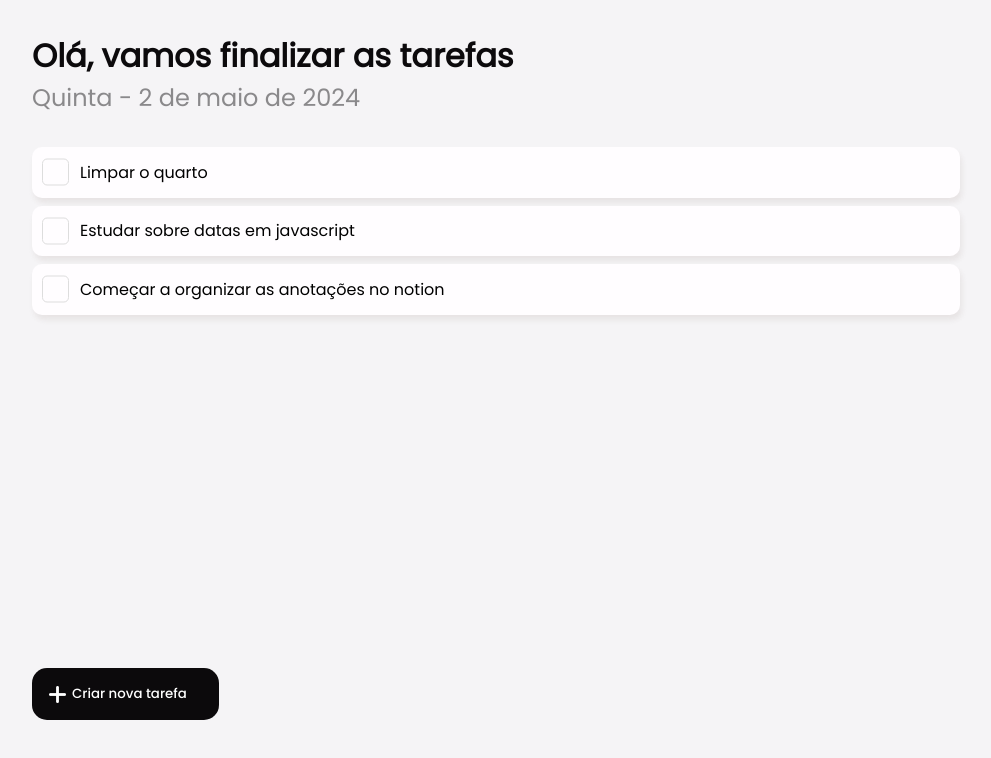
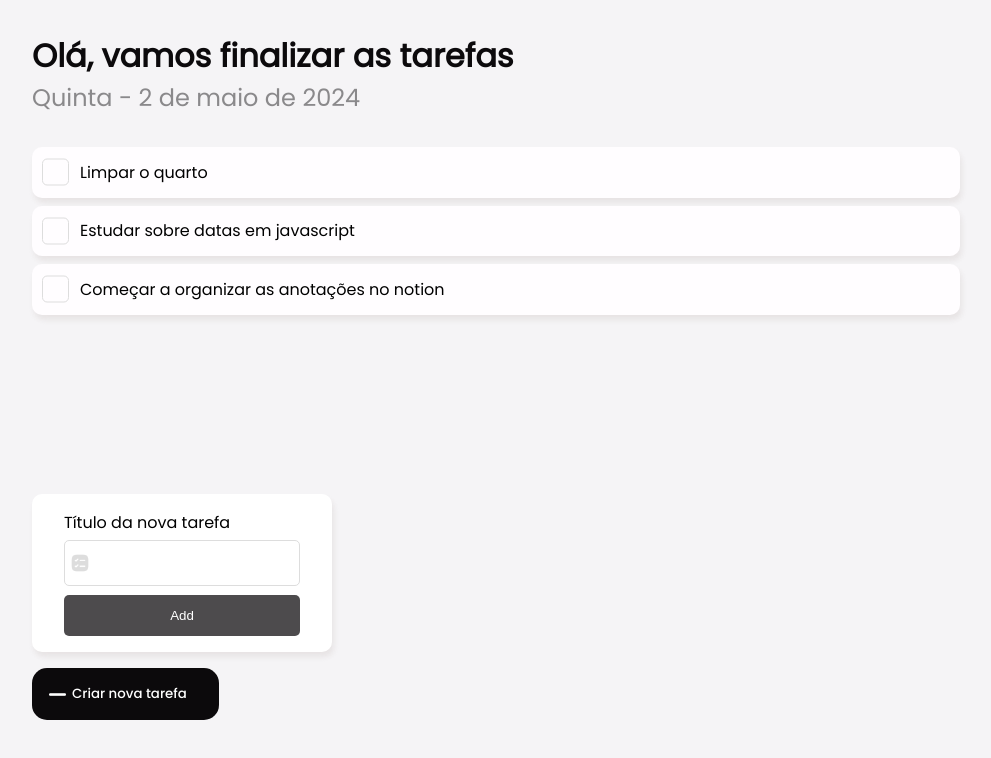
Before and after one commit to andersonlscesar/react-apps, a React (Create React App) app in the folder 01-todolist/: page / in a window 1280 px wide. Both pictures are taken after a click on the button "Criar nova tarefa". Shown: the top 758 px of the page, without its empty margins (144-1135 px from the left). Built offline with nearby package versions, Linux system fonts and the light colour scheme.

Commit message:
form add new task pronto

```diff
--- a/01-todolist/src/Components/CreateNewTask.js
+++ b/01-todolist/src/Components/CreateNewTask.js
@@ -1,11 +1,32 @@
+import { useState } from "react";
+
 export default function CreateNewTask() {
+
+    const [ isUp, setIsUp ] = useState( false );
+
+    const bgIcon = {
+        backgroundImage: `url("./img/${ !isUp ? 'plus.png' : 'minus.png' }")`
+    }
 
     return (
 
         <div className="add-new-task">
-            <button>Criar nova tarefa</button>
+            { isUp && <Form />}
+            <button style={ bgIcon } type="button" className="primary-button" onClick={ _ => setIsUp( up => !up ) }>Criar nova tarefa</button>
         </div>
 
     );
 
 }
+
+
+function Form() {
+
+    return (
+        <form className="add-new-task-content" >
+            <label>Título da nova tarefa</label>
+            <input type="text" id="new-task"/>
+            <button type="submit" className="secondary-button">Add</button>
+        </form>
+    );
+}
--- a/01-todolist/src/styles.css
+++ b/01-todolist/src/styles.css
@@ -86,6 +86,8 @@ body {
     cursor: pointer;
 }
 
+
+
 .task-list label::before {
     content: "";
     position: absolute;
@@ -115,7 +117,7 @@ body {
     bottom: 10%;
 }
 
-.add-new-task button {
+.add-new-task .primary-button {
     border: none;
     background-color: var(--main-text-color);
     color: white;
@@ -123,8 +125,44 @@ body {
     padding: 1rem 2rem 1rem 2.5rem;
     border-radius: 15px;
     cursor: pointer;
-    background-image: url("../public/img/plus.png");
+    /* background-image: url("../public/img/plus.png"); */
     background-repeat: no-repeat;
     background-size: 17px;
     background-position: 10% 50%;
 }
+
+.add-new-task-content {
+    background-color: white;
+    width: 300px;
+    padding: 1rem 2rem;
+    border-radius: 10px;
+    margin-bottom: 1rem;
+    display: flex;
+    flex-direction: column;
+    gap: .3rem;
+    box-shadow: 2px 5px 5px  rgba(224, 218, 218, .6);
+}
+
+#new-task {
+    background-image: url("../public/img/task.png");
+    background-repeat: no-repeat;
+    background-size: 20px;
+    background-position: 5px 50%;
+    color: #a3a3a3;
+    outline: none;
+    border: none;
+    border: solid #ddd 1px;
+    padding: .8rem 1.5rem .8rem 2rem;
+    border-radius: 5px;
+    font-size: 1rem;
+}
+
+.secondary-button {
+    padding: .8rem!important;
+    border: none;
+    background-color: #4d4b4d;
+    color: white;
+    margin-top: .3rem;
+    border-radius: 5px;
+    cursor: pointer;
+}
```
Also changed, not shown: 01-todolist/public/img/minus.png (added), 01-todolist/public/img/task.png (added).
